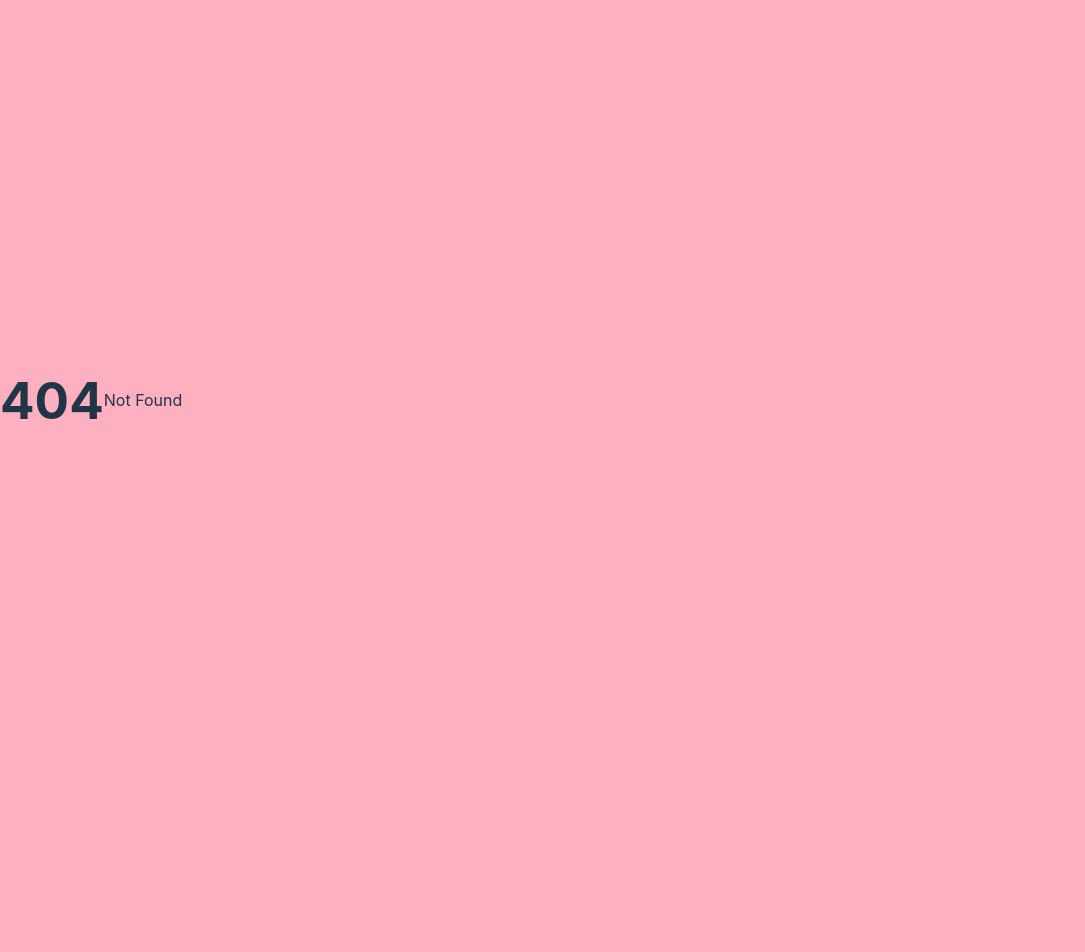
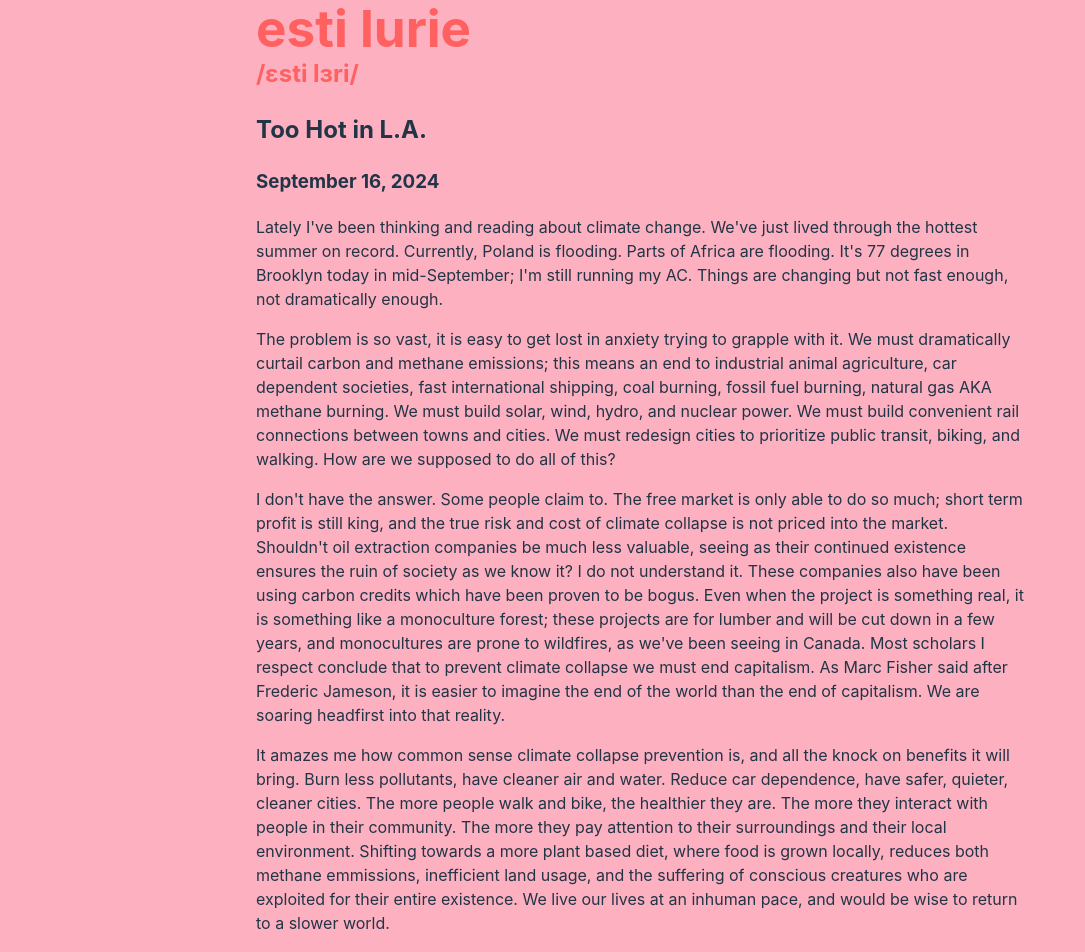
Before and after one commit to cyberjewess/estibass, a SvelteKit app: page /blogger/1 in a window 1280 px wide. Before the commit this address had no page. Shown: the top 952 px of the page, without its empty margins (0-1085 px from the left). Before the commit the page ends 800 px from the top, so only its background shows below. Built offline with nearby package versions, Linux system fonts and the light colour scheme.

Commit message:
blog post 1

```diff
--- a/src/routes/+page.svelte
+++ b/src/routes/+page.svelte
@@ -21,6 +21,9 @@
 		<li>
 			<Link url={'/language-learner'} text={'language learner'} />
 		</li>
+		<li>
+			<Link url={'/blogger/1'} text={'blogger'} />
+		</li>
 	</ul>
 </main>
 
--- /dev/null
+++ b/src/routes/blogger/1/+layout.svelte
@@ -0,0 +1,5 @@
+<script>
+	import '../../../app.css';
+</script>
+
+<slot />
--- /dev/null
+++ b/src/routes/blogger/1/+page.svelte
@@ -0,0 +1,91 @@
+<script>
+	import Nameplate from '$lib/Nameplate.svelte';
+	import NewTabLink from '$lib/NewTabLink.svelte';
+</script>
+
+<main class="centered">
+	<Nameplate />
+	<article>
+		<h2>Too Hot in L.A.</h2>
+		<h3>September 16, 2024</h3>
+		<p>
+			Lately I've been thinking and reading about climate change. We've just lived through the
+			hottest summer on record. Currently, Poland is flooding. Parts of Africa are flooding. It's 77
+			degrees in Brooklyn today in mid-September; I'm still running my AC. Things are changing but
+			not fast enough, not dramatically enough.
+		</p>
+		<p>
+			The problem is so vast, it is easy to get lost in anxiety trying to grapple with it. We must
+			dramatically curtail carbon and methane emissions; this means an end to industrial animal
+			agriculture, car dependent societies, fast international shipping, coal burning, fossil fuel
+			burning, natural gas AKA methane burning. We must build solar, wind, hydro, and nuclear power.
+			We must build convenient rail connections between towns and cities. We must redesign cities to
+			prioritize public transit, biking, and walking. How are we supposed to do all of this?
+		</p>
+		<p>
+			I don't have the answer. Some people claim to. The free market is only able to do so much;
+			short term profit is still king, and the true risk and cost of climate collapse is not priced
+			into the market. Shouldn't oil extraction companies be much less valuable, seeing as their
+			continued existence ensures the ruin of society as we know it? I do not understand it. These
+			companies also have been using carbon credits which have been proven to be bogus. Even when
+			the project is something real, it is something like a monoculture forest; these projects are
+			for lumber and will be cut down in a few years, and monocultures are prone to wildfires, as
+			we've been seeing in Canada. Most scholars I respect conclude that to prevent climate collapse
+			we must end capitalism. As Marc Fisher said after Frederic Jameson, it is easier to imagine
+			the end of the world than the end of capitalism. We are soaring headfirst into that reality.
+		</p>
+		<p>
+			It amazes me how common sense climate collapse prevention is, and all the knock on benefits it
+			will bring. Burn less pollutants, have cleaner air and water. Reduce car dependence, have
+			safer, quieter, cleaner cities. The more people walk and bike, the healthier they are. The
+			more they interact with people in their community. The more they pay attention to their
+			surroundings and their local environment. Shifting towards a more plant based diet, where food
+			is grown locally, reduces both methane emmissions, inefficient land usage, and the suffering
+			of conscious creatures who are exploited for their entire existence. We live our lives at an
+			inhuman pace, and would be wise to return to a slower world.
+		</p>
+		<p>
+			Despite this, the world isn't moving fast enough. America, the seat of empire, has grown
+			fossil fuel production more than ever in the last few years. Cities and towns across the
+			country resist the tide of change, refusing to invest in their public transit systems and
+			other human scale transportation alternatives to the car. People are still eating meat,
+			flying, driving, and buying products they don't need, all while the richest of the rich
+			continue to reap profits to grow their already incomprehensible fortunes. Are they betting on
+			their New Zealand climate bunkers to save them? What world will there be to inhabit? The GOP
+			has the support of nearly half the country, and they are doing everything in their power to
+			refuse the reality of climate change, and tear apart the world's ability to adequately respond
+			to the danger.
+		</p>
+		<p>
+			The window to save the world narrows every passing day. Save the world means limit warming to
+			below 2 degrees Celsius. We are not anywhere close to that goal. What are we gonna do? Do
+			people need to act like in Kim Stanley Robinson's Ministry for the Future, and perform extreme
+			acts in the name of climate defense? Killing mass populations of cattle with bioengineered Mad
+			Cow disease; taking down airplanes so no one feels safe enough to use them; assassinating the
+			politicians and business leaders who continue to put their own self interest ahead of the
+			interests of all humanity.
+		</p>
+		<p>
+			So far the climate movement hasn't had that kind of edge to it. Actually, the so-called
+			ecoterrorists of the 90s had an edge. They were often focused on saving forests. Today, the
+			whole world is aware of the problem, and large swathes of the population, especially young
+			people of my generation, see climate change to be the ultimate existential problem of our
+			lifetime. PR campaigns like Just Stop Oil's infamous vandalism of famous cultural artifacts
+			elicit a response, and have been able to get certain things done. However, it is still too
+			little too slowly.
+		</p>
+		<p>
+			Now, am I a hypocrite? Guess so. I'm not vegan, but I like to remind people that I was for 11
+			months back in 2020. I haven't taken part in any Extinction Rebellion demonstrations. I just
+			think and read and get upset and anxious and write on my little blog. What is there for
+			someone like me to do?
+		</p>
+	</article>
+</main>
+
+<style>
+	.centered {
+		margin: auto;
+		width: 60%;
+	}
+</style>
```
